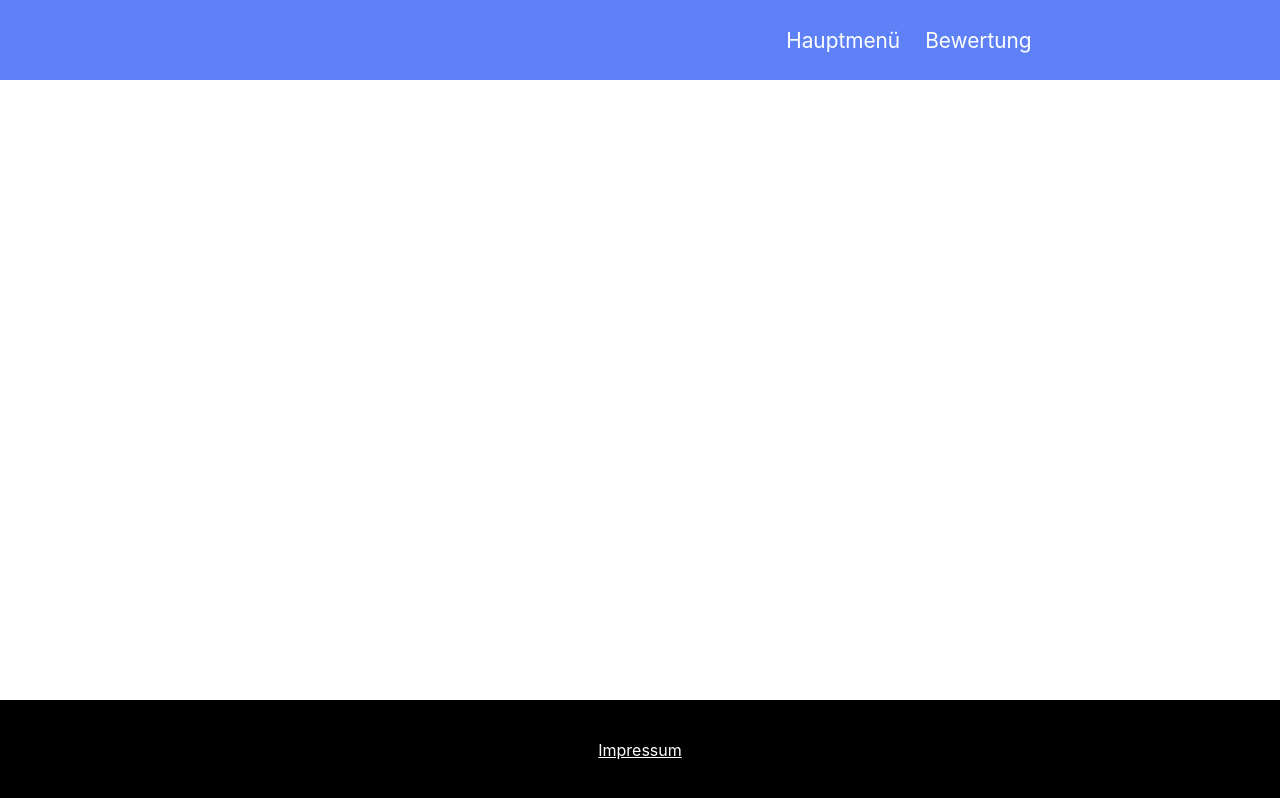
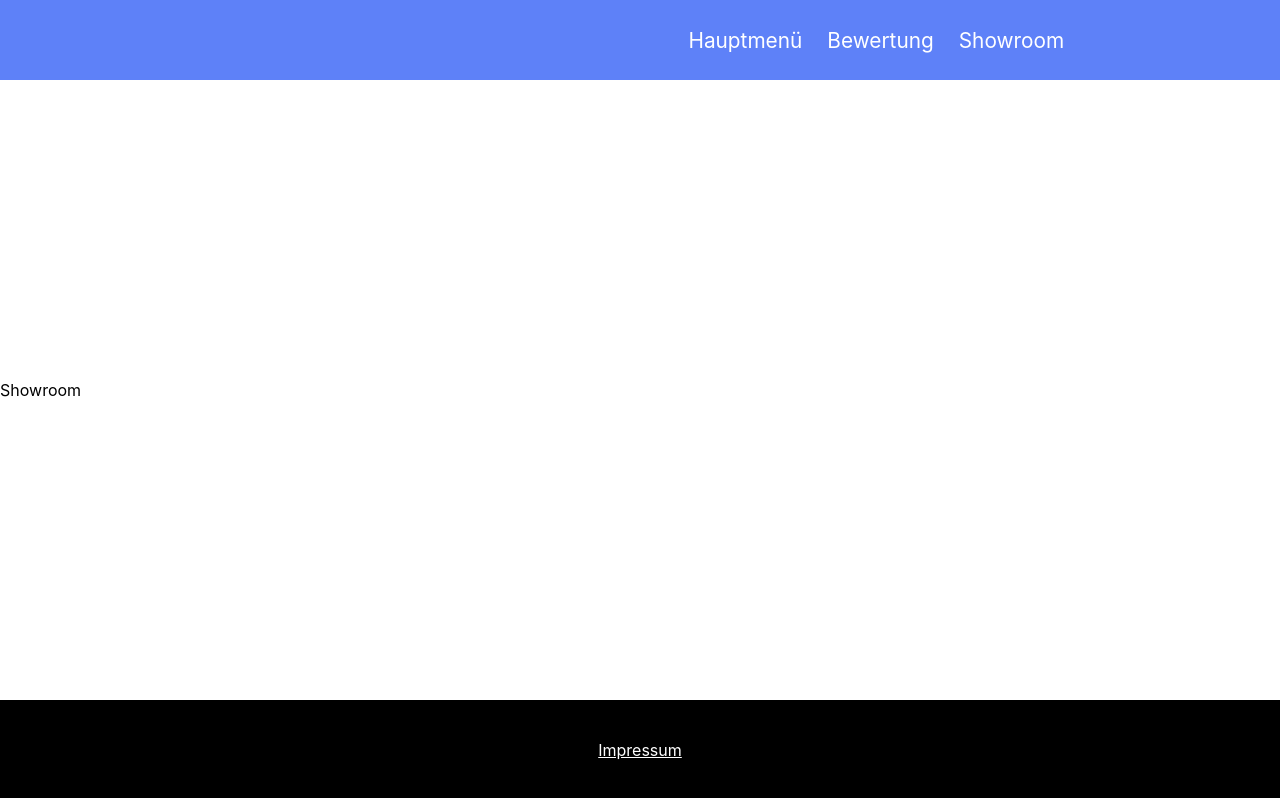
Before and after one commit to BastianHarttung/Happy-End-Movies, a React (Create React App) app: page /showroom in a window 1280 px wide. Built offline with nearby package versions, Linux system fonts and the light colour scheme; some icons are missing.

Commit message:
direct to showroom

```diff
--- a/src/App.js
+++ b/src/App.js
@@ -1,10 +1,11 @@
 import './App.css';
-import {Route, BrowserRouter, Routes} from "react-router-dom";
+import {Route, BrowserRouter, Routes } from "react-router-dom";
 import Header from "./components/Header";
 import Footer from "./components/Footer";
 import Hauptmenue from "./components/Hauptmenue";
 import Bewertung from "./components/Bewertung";
 import DetailAnsicht from "./components/DetailAnsicht";
+import Showroom from "./components/Showroom";
 import {useState} from "react";
 import firestoreDb from "./Firebase";
 
@@ -18,6 +19,7 @@ function App() {
     const genreUrl = "https://api.themoviedb.org/3/genre/movie/list?api_key=d2aa68fbfa10f4f356fe29718bfa3508&language=de"
     const fskUrl = "https://altersfreigaben.de/api2/s/"
 
+
     async function saveMovieToDb(movieDb) {
         try{
             const movie= await addDoc(collection(firestoreDb, 'movies'), movieDb);
@@ -27,6 +29,7 @@ function App() {
         }
     }
 
+    // Get Genre from TMDB ApI
     async function getGenreNameFromApi(genreId) {
         const response = await fetch(genreUrl);
         let data = await response.json();
@@ -43,6 +46,7 @@ function App() {
         return genres
     }
 
+    // Get FSK from alterfreigaben.de API
     //TODO Cors?
     async function getFskFromApi(movieId) {
         const fskUrlMovie = fskUrl + movieId +'/de'
@@ -52,11 +56,13 @@ function App() {
         return data
     }
 
+
     async function saveSelectedMovie(movie) {
         const genres = await getGenreNames(movie)
         const fsk = await getFskFromApi(movie.id)
         setSelectedMovie({...movie, genres, fsk})
     }
+
 
     return (
         <BrowserRouter>
@@ -71,6 +77,8 @@ function App() {
 
                 <Route path='/detailansicht' element={<DetailAnsicht parentCallback={(movieForDb) =>{saveMovieToDb(movieForDb)}} movie={selectedMovie}/>} exact={true}/>
 
+                <Route path='/showroom' element={<Showroom/>}></Route>
+
                 <Route path='/' exact={true} element={<Hauptmenue/>}/>
 
             </Routes>
--- a/src/components/DetailAnsicht.js
+++ b/src/components/DetailAnsicht.js
@@ -1,10 +1,11 @@
 import classes from "./DetailAnsicht.module.css";
 import emptyImage from "../assets/img/movie-poster.png"
+import {useNavigate} from "react-router-dom";
 import {useState} from "react";
 import {FaSmileBeam, FaSadTear,FaMeh} from "react-icons/all";
 
 const DetailAnsicht = (props) => {
-
+    const navigate = useNavigate();
     const imageUrl = "https://image.tmdb.org/t/p/w500" + props.movie.poster_path;
 
     const genres = props.movie.genres ? props.movie.genres : []
@@ -73,7 +74,7 @@ const DetailAnsicht = (props) => {
                                            className={!happyMovie ? classes.smileySad : classes.smiley}></FaSadTear>
                             </div>
 
-                            <button onClick={() => { props.parentCallback(movieForDb) }} className={classes.saveButton}>Speichern und zurück</button>
+                            <button onClick={() => { props.parentCallback(movieForDb); navigate('/showroom') }} className={classes.saveButton}>Speichern und zurück</button>
 
                         </div>
 
--- a/src/components/Navigation.js
+++ b/src/components/Navigation.js
@@ -6,6 +6,8 @@ const Navigation = (props) => {
         <nav>
             <Link className={"link"} to = '/'>Hauptmenü</Link>
             <Link to = '/bewertung'>Bewertung</Link>
+            <Link to = '/showroom'>Showroom</Link>
+
         </nav>
     )
 }
--- /dev/null
+++ b/src/components/Showroom.js
@@ -0,0 +1,11 @@
+
+
+const Showroom = (props) => {
+    return (
+        <div>
+            Showroom
+        </div>
+    )
+}
+
+export default Showroom
```
